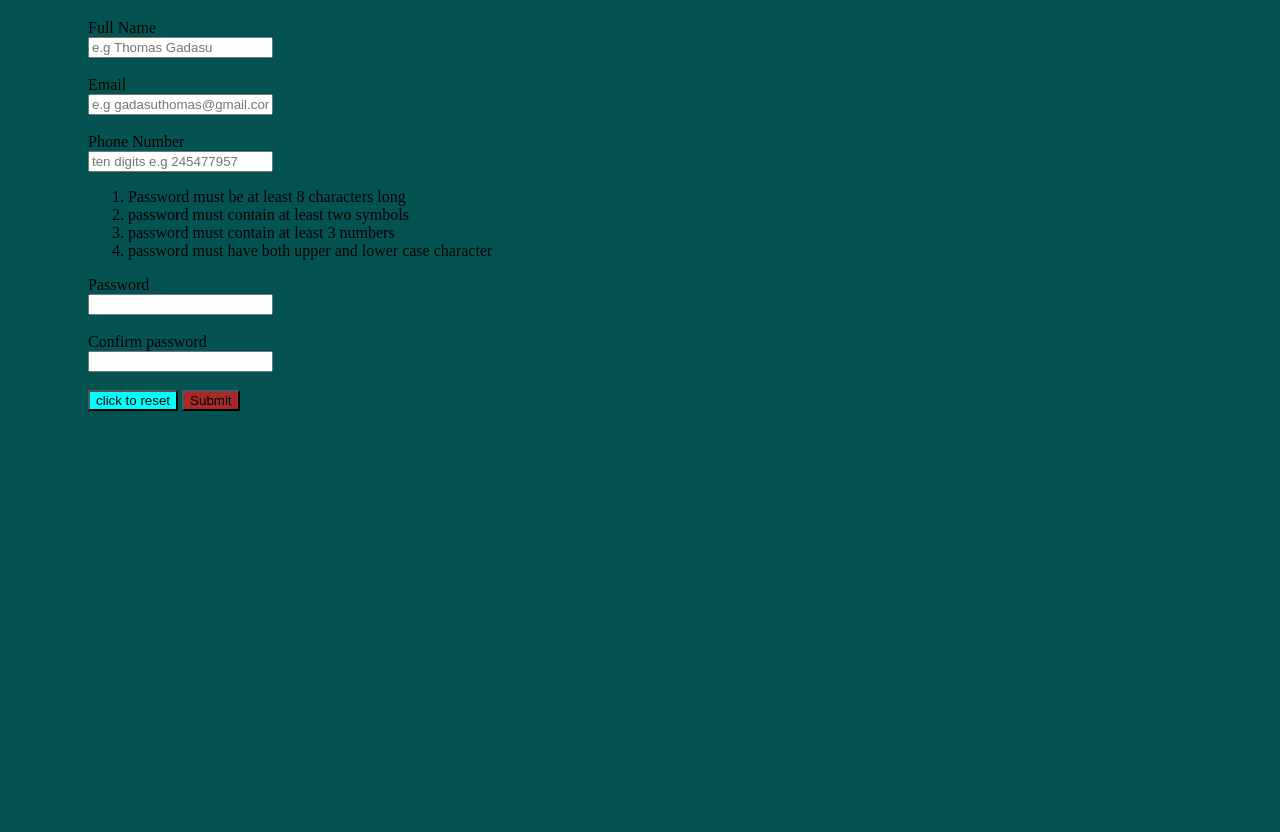
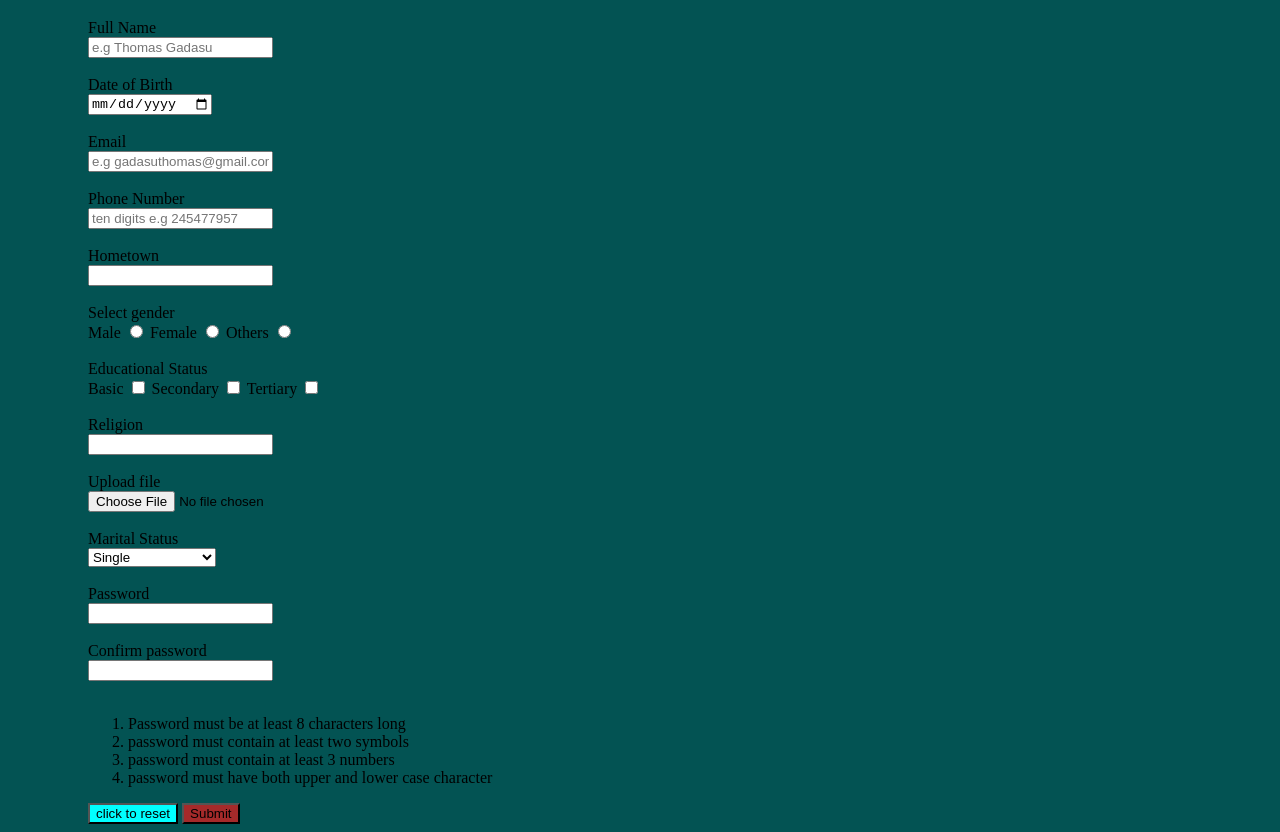
Before and after one commit to thomas1-dev/My-second-git-repo, a plain HTML site: page forms.html in a window 1280 px wide. Shown: the part 87-919 px from the top of the page. Before the commit the page ends 800 px from the top, so only its background shows below. Drawn offline with Linux system fonts and the light colour scheme.

Commit message:
more have been added

```diff
--- a/forms.html
+++ b/forms.html
@@ -19,23 +19,56 @@
         <label for="text">Full Name</label><br>
         <input type="text" placeholder="e.g Thomas Gadasu" name="text" id="text" required><br><br>
 
+<label for="dob">Date of Birth</label><br>
+<input type="date" name="dob"><br><br>
+
         <label for="email">Email</label><br>
         <input type="email" name="email" id="email" placeholder="e.g gadasuthomas@gmail.com" required><br><br>
 
         <label for="number">Phone Number</label><br>
-        <input type="number" name="number" id="number" placeholder="ten digits e.g 245477957">
+        <input type="number" name="number" id="number" placeholder="ten digits e.g 245477957"><br><br>
+        <label for="home">Hometown</label><br>
+        <input type="text" name="home" id="home"><br><br>
+   <label for="">Select gender</label><br>
+   <label for="male">Male</label>
+   <input type="radio" name="gender" id="male" value="male">
+  <label for="female">Female</label>
+  <input type="radio" name="gender" id="female" value="female">
+  <label for="others">Others</label>
+  <input type="radio" name="gender" id="others" value="others">
+   <br><br>
 
-        <ol>
-            <li>Password must be at least 8 characters long</li>
-            <li>password must contain at least two symbols</li>
-            <li>password must contain at least 3 numbers</li>
-            <li>password must have both upper and lower case character</li>
-        </ol>
+
+       <label for="eduction">Educational Status</label><br>
+       <label for="basic">Basic</label>
+    <input type="checkbox">
+    <label for="secondary">Secondary</label>
+    <input type="checkbox">
+    <label for="tertiary">Tertiary</label>
+    <input type="checkbox">
+    <br><br>
+       <label for="religion">Religion</label><br>
+       <input type="text" name="religion" id="religion"><br><br>
+       <label for="fileupload">Upload file</label><br>
+       <input type="file" name="fileupload" id="fileupload"><br><br>
+       <label for="marital">Marital Status</label><br>
+       <select name="marital" id="marital">
+        <option value="single">Single</option>
+        <option value="married">Married</option>
+        <option value="divorce">Divorce</option>
+        <option value="preferNotToSay">Prefer Not To Say</option>
+       </select><br><br>
 <label for="Password1"> Password</label><br>
 <input type="text" name="password1" id="password1"><br><br>
 
 <label for="password required">Confirm password</label><br>
 <input type="password" name="password" id="password"><br><br>
+<ol>
+    <li>Password must be at least 8 characters long</li>
+    <li>password must contain at least two symbols</li>
+    <li>password must contain at least 3 numbers</li>
+    <li>password must have both upper and lower case character</li>
+</ol>
 
 <button type="submit" id="reset" >click to reset</button>
 <button id="Submit" type="submit">Submit</button>
```
